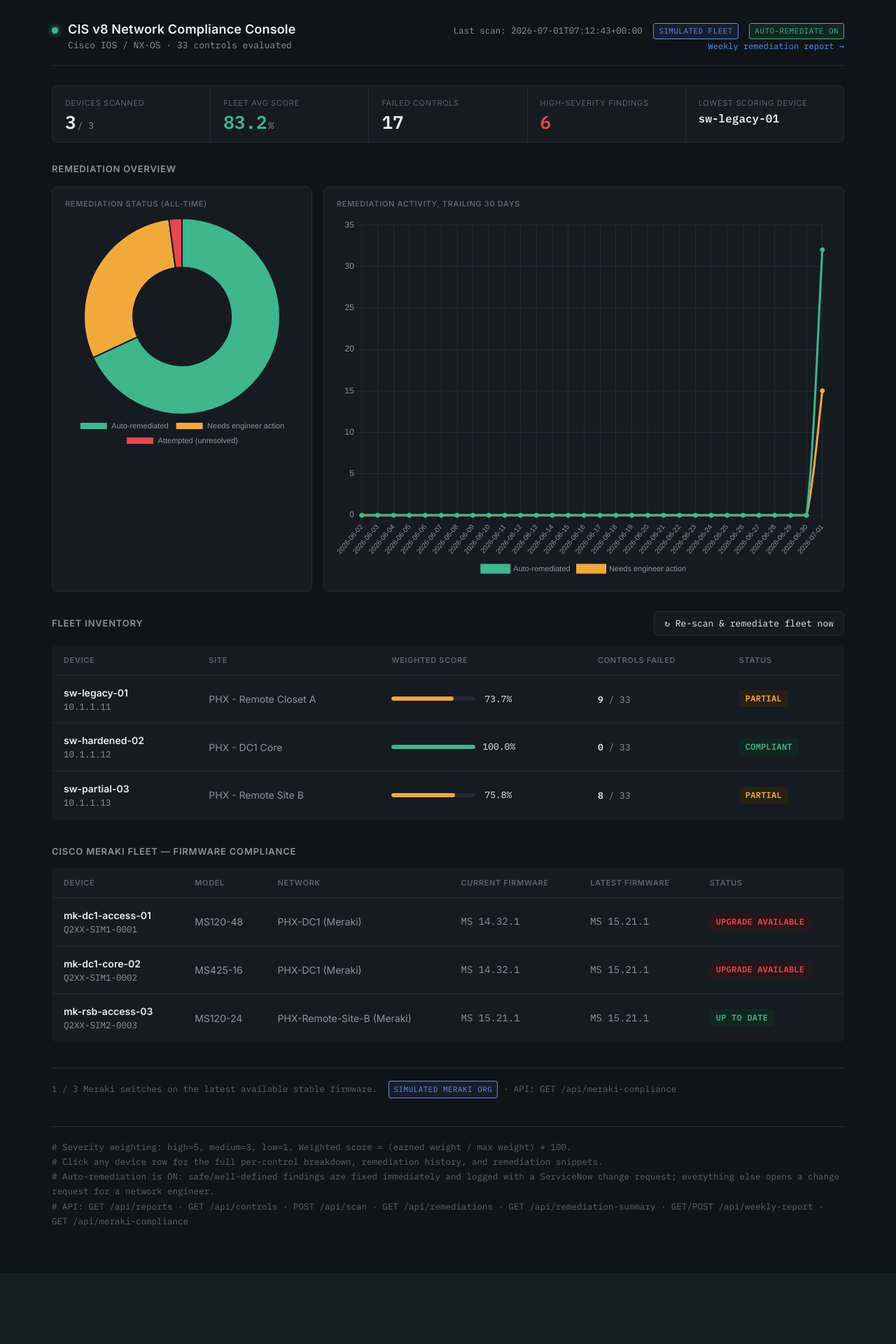
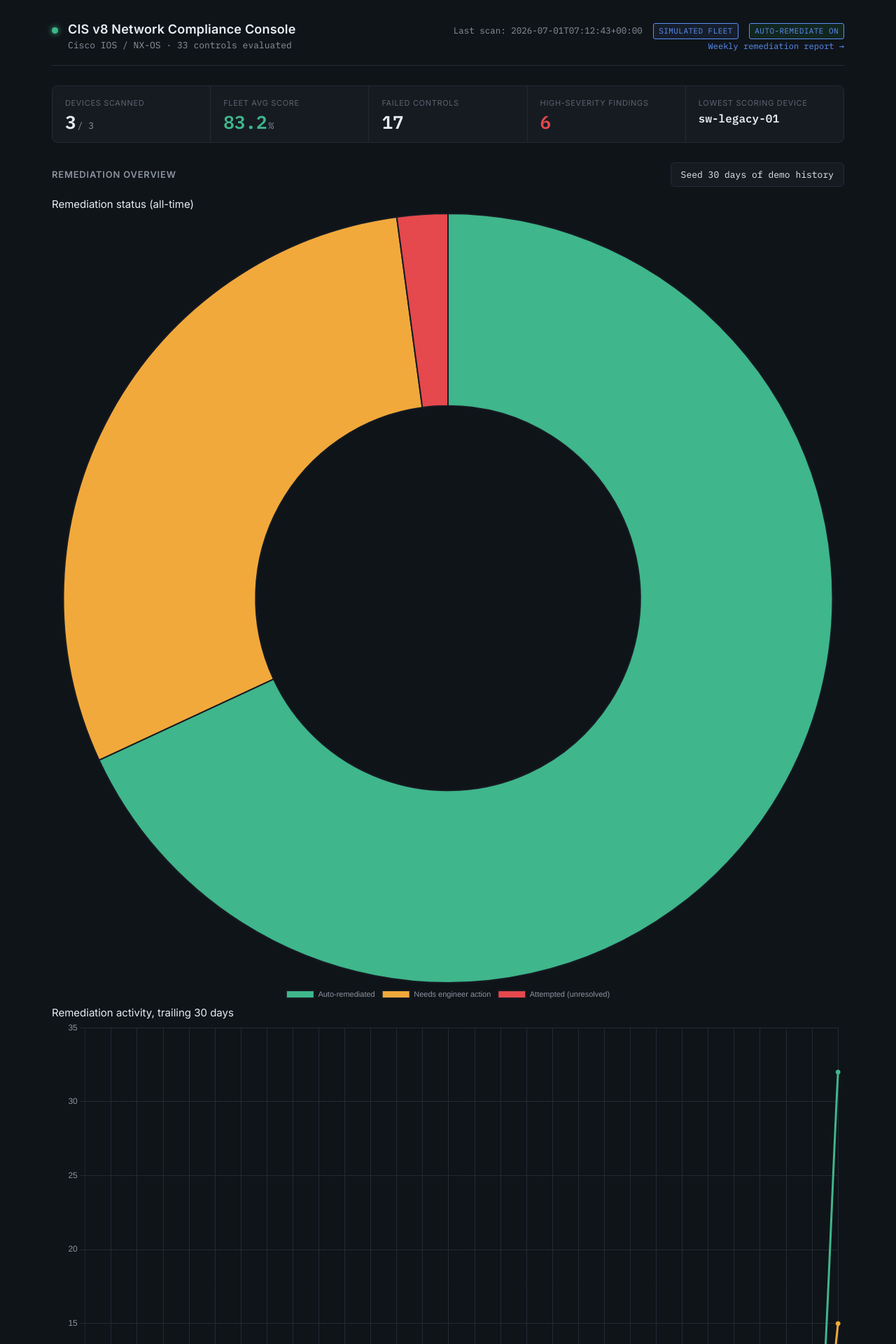
Before and after one commit to amarsolek/cis-compliance-console, a Flask app: page / in a window 1280 px wide. Shown: the top 1920 px of the page at 70% size. Before the commit the page ends 1752 px from the top, so only its background shows below. Run offline with Flask 3, Linux system fonts and the light colour scheme.

Commit message:
Add files via upload

```diff
--- a/app/checks/cis_v8_fixes.py
+++ b/app/checks/cis_v8_fixes.py
@@ -334,7 +334,8 @@
 }
 
 
-def is_auto_remediable(control_id: str) -> bool:    return control_id in AUTO_REMEDIABLE
+def is_auto_remediable(control_id: str) -> bool:
+    return control_id in AUTO_REMEDIABLE
 
 
 def get_fix_fn(control_id: str):
--- a/app/remediation.py
+++ b/app/remediation.py
@@ -14,17 +14,25 @@
 the weekly report and the dashboard charts (app/reporting.py). Manual
 findings are deduplicated per (host, control_id) so a still-unresolved
 issue doesn't open a fresh ServiceNow ticket on every scan.
+
+This module also offers seed_demo_trend(), which backfills clearly-labeled
+synthetic history so the dashboard's charts have something to show
+immediately after a fresh deploy or a Render free-tier cold start, before
+a real scan has had a chance to run. See its docstring for details.
 """
 
+import random as _random
 from dataclasses import dataclass, asdict
 from datetime import datetime, timezone, timedelta
 
 from app import device_client, servicenow_client
-from app.checks.cis_v8_rules import run_all_checks
+from app.checks.cis_v8_rules import run_all_checks, RULES
 from app.checks.cis_v8_fixes import is_auto_remediable, manual_review_reason
 
 _REMEDIATION_LOG: list = []          # append-only audit log, all runs
 _OPEN_MANUAL_TICKETS: dict = {}      # (host, control_id) -> change_ticket number
+
+DEMO_NOTE_PREFIX = "[DEMO]"
 
 
 @dataclass
@@ -173,6 +181,80 @@
     return out
 
 
+def seed_demo_trend(days: int = 30, seed: int = 42) -> int:
+    """
+    Backfill synthetic, clearly-labeled remediation history for the
+    trailing `days` days (not including today), so the dashboard's pie
+    chart and 30-day trend line have something to show immediately --
+    useful right after a fresh deploy or a Render free-tier cold start,
+    where the real in-memory remediation log is empty until an actual
+    scan has run at least once.
+
+    Every synthetic record is tagged with a "[DEMO]" note prefix (and a
+    "CHG-DEMO-####" ticket number) so it's never mistaken for a real
+    remediation event or a real ServiceNow ticket. This only touches this
+    module's own display log -- it never touches actual device config or
+    app/servicenow_client.py's real ticket queue.
+
+    Returns the number of synthetic records added.
+    """
+    rng = _random.Random(seed)
+    hosts = [
+        ("10.1.1.11", "sw-legacy-01"),
+        ("10.1.1.13", "sw-partial-03"),
+        ("10.1.1.12", "sw-hardened-02"),
+    ]
+    # Rule objects (app/checks/cis_v8_rules.py) don't carry a remediation
+    # CLI snippet themselves -- that only exists on a CheckResult produced
+    # by actually running the check against a config. For seeded demo
+    # records there's no real "before" config to check, so we use each
+    # rule's description as stand-in remediation guidance text.
+    control_pool = [(r.control_id, r.title, r.severity, r.cis_safeguard, r.description) for r in RULES]
+
+    now = datetime.now(timezone.utc)
+    added = 0
+
+    for day_offset in range(days, 0, -1):
+        day = now - timedelta(days=day_offset)
+        # Front-loaded activity: a burst of remediation early on, tapering
+        # to occasional maintenance as the fleet becomes compliant --
+        # tells a more realistic story than a flat random spread.
+        progress = 1 - (day_offset / days)  # 0 near day -days, -> 1 near today
+        auto_count = max(0, round(rng.gauss(6 * (1 - progress) + 0.3, 1.5)))
+        manual_count = max(0, round(rng.gauss(2 * (1 - progress) + 0.1, 0.8)))
+
+        for action, count in (("auto_applied", auto_count), ("manual_pending", manual_count)):
+            for _ in range(count):
+                host, name = rng.choice(hosts)
+                cid, title, severity, safeguard, remediation_text = rng.choice(control_pool)
+                ts = day.replace(hour=rng.randint(6, 20), minute=rng.randint(0, 59),
+                                  second=0, microsecond=0)
+                rec = RemediationRecord(
+                    host=host, name=name, control_id=cid, title=title, severity=severity,
+                    cis_safeguard=safeguard, evidence_before="(seeded demo evidence -- not from a real scan)",
+                    action=action, remediation_text=remediation_text,
+                    applied_at=ts.isoformat(timespec="seconds"),
+                    change_ticket=f"CHG-DEMO-{rng.randint(1000, 9999)}",
+                    note=f"{DEMO_NOTE_PREFIX} Synthetic history seeded for display purposes -- not a real remediation event.",
+                ).to_dict()
+                _REMEDIATION_LOG.append(rec)
+                added += 1
+
+    _REMEDIATION_LOG.sort(key=lambda r: r["applied_at"])
+    return added
+
+
+def has_demo_data() -> bool:
+    return any(r.get("note", "").startswith(DEMO_NOTE_PREFIX) for r in _REMEDIATION_LOG)
+
+
+def clear_demo_data() -> int:
+    """Remove only the synthetic seeded records, leaving real ones intact."""
+    before = len(_REMEDIATION_LOG)
+    _REMEDIATION_LOG[:] = [r for r in _REMEDIATION_LOG if not r.get("note", "").startswith(DEMO_NOTE_PREFIX)]
+    return before - len(_REMEDIATION_LOG)
+
+
 def reset():
     """Testing/demo helper."""
     _REMEDIATION_LOG.clear()
--- a/app/static/css/style.css
+++ b/app/static/css/style.css
@@ -397,48 +397,13 @@
   margin-bottom: 20px;
 }
 
-@media (max-width: 720px) {
-  .summary-strip { grid-template-columns: repeat(2, 1fr); }
-  .control-row { grid-template-columns: 70px 1fr 70px; }
-  .fleet-table { font-size: 13px; }
-}
-
-/* ---------- Remediation charts ---------- */
+/* ---------- Remediation / automation additions ---------- */
 
 .nav-link {
+  font-size: 12px;
   font-family: var(--mono);
-  font-size: 12px;
 }
 
 .sim-badge.auto-badge {
-  color: var(--pass);
-  border-color: var(--pass);
   background: var(--pass-bg);
-}
-
-.chart-panel {
-  display: grid;
-  grid-template-columns: 1fr 2fr;
-  gap: 16px;
-  margin-bottom: 28px;
-}
-
-.chart-card {
-  background: var(--panel);
-  border: 1px solid var(--panel-border);
-  border-radius: 8px;
-  padding: 16px 18px;
-}
-
-.chart-title {
-  font-size: 11px;
-  text-transform: uppercase;
-  letter-spacing: 0.06em;
-  color: var(--text-faint);
-  font-weight: 600;
-  margin-bottom: 12px;
-}
-
-@media (max-width: 900px) {
-  .chart-panel { grid-template-columns: 1fr; }
-}
+  c
--- a/app/templates/dashboard.html
+++ b/app/templates/dashboard.html
@@ -53,6 +53,14 @@
 
     <div class="actions-row">
       <h2>Remediation Overview</h2>
+      <div>
+        {% if has_demo_data %}
+          <span class="sim-badge auto-badge" style="margin-right:8px;">DEMO DATA SEEDED</span>
+          <button class="btn-rescan" id="clearDemoBtn" onclick="clearDemoData()">Clear demo data</button>
+        {% elif simulator_mode %}
+          <button class="btn-rescan" id="seedDemoBtn" onclick="seedDemoData()">Seed 30 days of demo history</button>
+        {% endif %}
+      </div>
     </div>
     <div class="chart-panel">
       <div class="chart-card">
@@ -173,7 +181,7 @@
       # Severity weighting: high=5, medium=3, low=1. Weighted score = (earned weight / max weight) * 100.<br>
       # Click any device row for the full per-control breakdown, remediation history, and remediation snippets.<br>
       {% if auto_remediate %}# Auto-remediation is ON: safe/well-defined findings are fixed immediately and logged with a ServiceNow change request; everything else opens a change request for a network engineer.<br>{% endif %}
-      # API: GET /api/reports &middot; GET /api/controls &middot; POST /api/scan &middot; GET /api/remediations &middot; GET /api/remediation-summary &middot; GET/POST /api/weekly-report &middot; GET /api/meraki-compliance
+      # API: GET /api/reports &middot; GET /api/controls &middot; POST /api/scan &middot; GET /api/remediations &middot; GET /api/remediation-summary &middot; GET/POST /api/weekly-report &middot; GET /api/meraki-compliance &middot; POST /api/seed-demo-data &middot; POST /api/clear-demo-data
     </div>
 
   </div>
@@ -188,6 +196,34 @@
         window.location.reload();
       } catch (e) {
         btn.textContent = '↻ Re-scan failed — retry';
+        btn.disabled = false;
+      }
+    }
+
+    async function seedDemoData() {
+      const btn = document.getElementById('seedDemoBtn');
+      if (!btn) return;
+      btn.disabled = true;
+      btn.textContent = 'Seeding…';
+      try {
+        await fetch('/api/seed-demo-data', { method: 'POST' });
+        window.location.reload();
+      } catch (e) {
+        btn.textContent = 'Seeding failed — retry';
+        btn.disabled = false;
+      }
+    }
+
+    async function clearDemoData() {
+      const btn = document.getElementById('clearDemoBtn');
+      if (!btn) return;
+      btn.disabled = true;
+      btn.textContent = 'Clearing…';
+      try {
+        await fetch('/api/clear-demo-data', { method: 'POST' });
+        window.location.reload();
+      } catch (e) {
+        btn.textContent = 'Clear failed — retry';
         btn.disabled = false;
       }
     }
--- a/requirements.txt
+++ b/requirements.txt
@@ -1,5 +1,3 @@
 Flask==3.0.3
 netmiko==4.3.0
 gunicorn==22.0.0
-requests==2.32.3
-APScheduler==3.10.4
--- a/server.py
+++ b/server.py
@@ -85,6 +85,7 @@
         auto_remediate=AUTO_REMEDIATE,
         remediation_breakdown=reporting.remediation_status_breakdown(),
         remediation_trend=reporting.remediation_trend(days=30),
+        has_demo_data=remediation.has_demo_data(),
         meraki=meraki_summary,
         meraki_simulator_mode=meraki_client.USE_SIMULATOR,
     )
@@ -157,6 +158,40 @@
     return jsonify({
         "breakdown": reporting.remediation_status_breakdown(),
         "trend": reporting.remediation_trend(days=30),
+        "has_demo_data": remediation.has_demo_data(),
+    })
+
+
+@app.route("/api/seed-demo-data", methods=["POST"])
+def api_seed_demo_data():
+    """
+    Backfill 30 days of clearly-labeled synthetic remediation history so
+    the dashboard's pie/line charts have something to show immediately --
+    handy right after a fresh deploy, or on Render's free tier where a
+    cold start wipes the in-memory remediation log. Simulator-only: this
+    is a display aid, not something that should ever run against a real
+    fleet's history.
+    """
+    if not device_client.USE_SIMULATOR:
+        return jsonify({"error": "Demo data seeding is only available in simulator mode (USE_SIMULATOR=true)."}), 403
+    days = int(request.args.get("days", 30))
+    added = remediation.seed_demo_trend(days=days)
+    return jsonify({
+        "added": added,
+        "breakdown": reporting.remediation_status_breakdown(),
+        "trend": reporting.remediation_trend(days=30),
+    })
+
+
+@app.route("/api/clear-demo-data", methods=["POST"])
+def api_clear_demo_data():
+    """Remove only the synthetic demo records seeded above, leaving any real
+    remediation history untouched."""
+    removed = remediation.clear_demo_data()
+    return jsonify({
+        "removed": removed,
+        "breakdown": reporting.remediation_status_breakdown(),
+        "trend": reporting.remediation_trend(days=30),
     })
 
 
```
Also changed, not shown: app/templates/device_detail.html (+9 -14 lines), app/templates/weekly_report.html (+19 -21 lines), tests/conftest.py (+10 -19 lines), tests/test_email_client.py (+31 -21 lines), tests/test_meraki_client.py (+21 -31 lines), tests/test_remediation.py (+76 -84 lines), tests/test_reporting.py (+43 -36 lines), tests/test_servicenow_client.py (+42 -29 lines), 1 other file.
